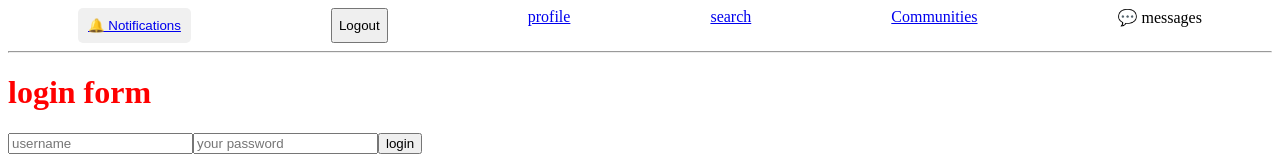
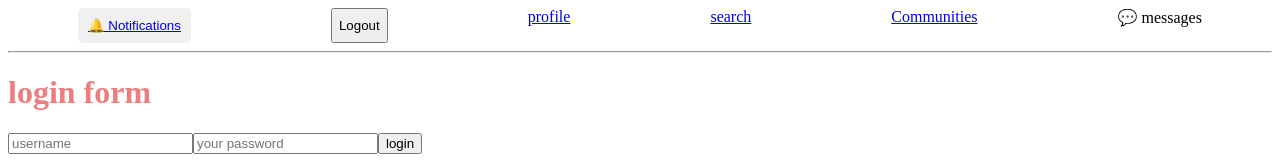
Before and after one commit to HARISH-YADAV483/blogwebsite, a React app in the folder frontend/: page /login in a window 1280 px wide. Shown: the top 164 px of the page. Built offline with nearby package versions, Linux system fonts and the light colour scheme; no server answers; the HTML template or start-up script is replaced by a standard one.

Commit message:
your message

```diff
--- a/frontend/src/components/login.css
+++ b/frontend/src/components/login.css
@@ -1,3 +1,3 @@
 .red{
-    color: red;
+    color: rgb(236, 126, 126);
 }
```
